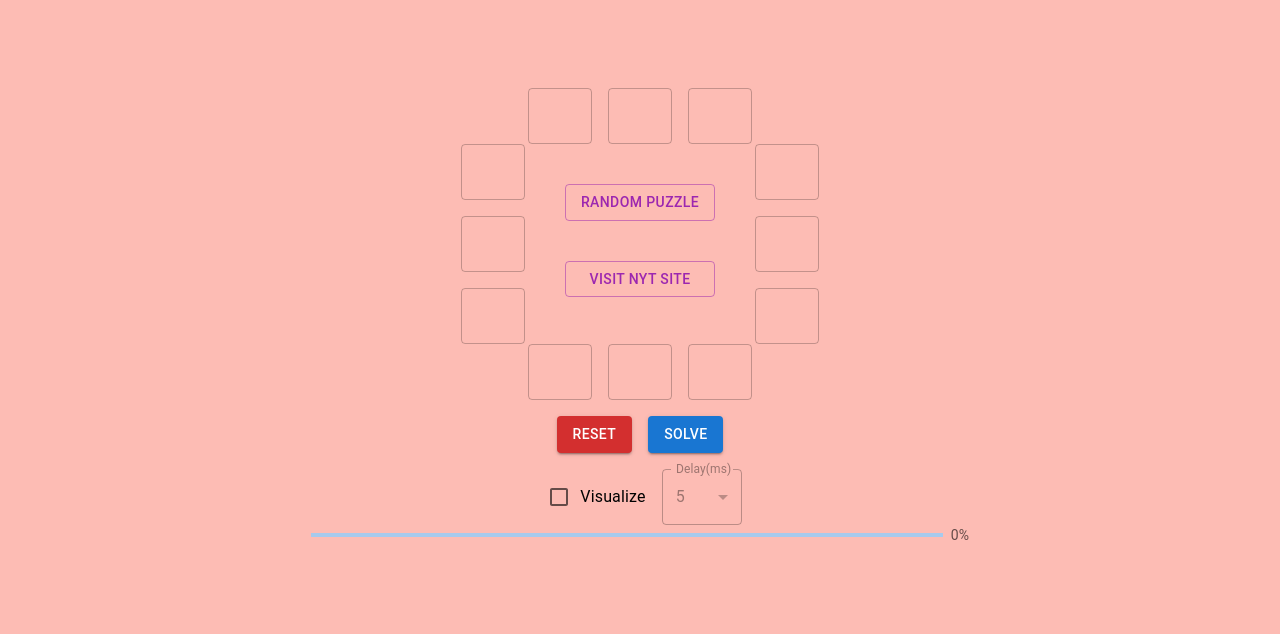
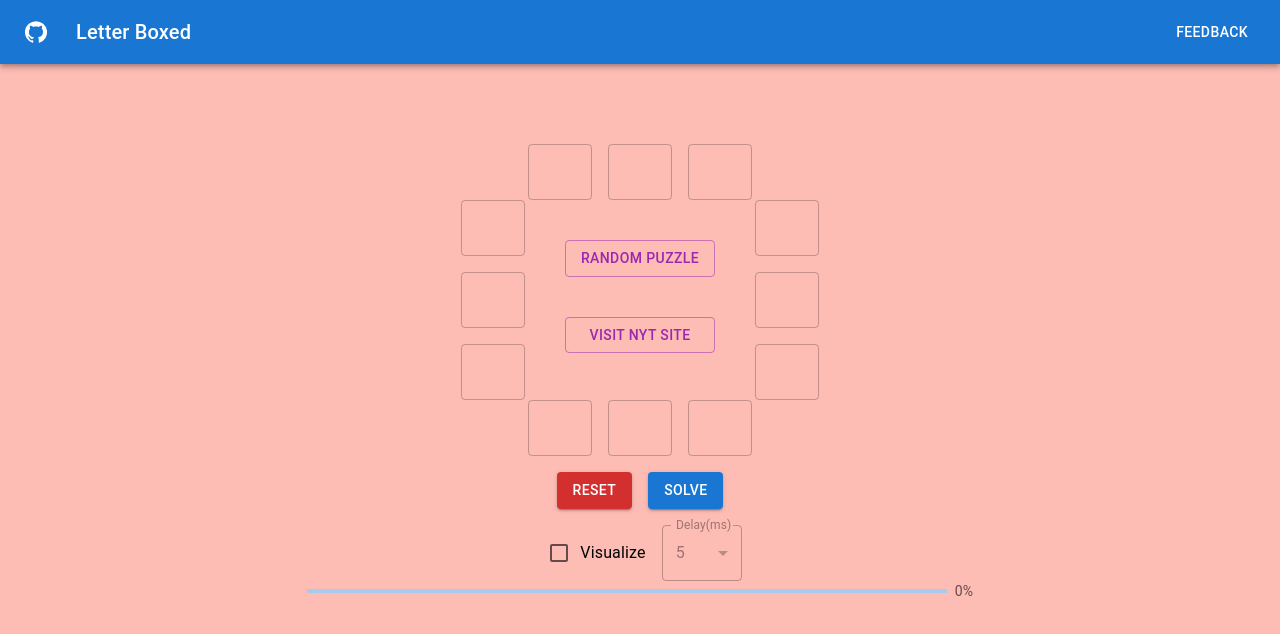
Before and after one commit to aaron-ang/letter-boxed, a React (Create React App) app: page / in a window 1280 px wide. Shown: the top 634 px of the page. Built offline with nearby package versions, Linux system fonts and the light colour scheme.

Commit message:
add app bar

```diff
--- a/package.json
+++ b/package.json
@@ -4,8 +4,7 @@
   "version": "0.1.0",
   "private": true,
   "dependencies": {
-    "@emotion/react": "^11.9.3",
-    "@emotion/styled": "^11.9.3",
+    "@mui/icons-material": "^5.8.4",
     "@mui/lab": "^5.0.0-alpha.87",
     "@mui/material": "^5.8.5",
     "@testing-library/jest-dom": "^5.16.4",
--- a/src/App.tsx
+++ b/src/App.tsx
@@ -1,5 +1,6 @@
-import React, { useRef, useState } from "react";
+import { useRef, useState } from "react";
 import LetterSquare from "./driver/LetterSquare";
+import MyAppBar from "./components/MyAppBar";
 import Box from "@mui/material/Box";
 import Stack from "@mui/material/Stack";
 import Grid from "@mui/material/Grid";
@@ -46,9 +47,9 @@ function App() {
   const [solving, setSolving] = useState(false);
   const [words, setWords] = useState<string[]>([]);
   const [visualize, setVisualize] = useState(false);
-  const [progress, setProgress] = React.useState(0);
-  const [isSuccess, setIsSuccess] = React.useState(true);
-  const [delay, setDelay] = React.useState(5);
+  const [progress, setProgress] = useState(0);
+  const [isSuccess, setIsSuccess] = useState(true);
+  const [delay, setDelay] = useState(5);
   const inputRefs = useRef<Array<HTMLDivElement | null>>([]);
   const [prevInput, setPrevInput] = useState<string[]>([]);
   const [prevProcess, setprevProcess] = useState<string[][]>([]);
@@ -196,6 +197,8 @@ function App() {
   };
 
   return (
+    <>
+      <MyAppBar />
       <Box
         sx={{
           paddingTop: "5em",
@@ -321,7 +324,9 @@ function App() {
         <Stack direction="row" spacing={2}>
           <FormControlLabel
             disabled={solving}
-          control={<Checkbox checked={visualize} onChange={handleVizChange} />}
+            control={
+              <Checkbox checked={visualize} onChange={handleVizChange} />
+            }
             label="Visualize"
           />
           <FormControl sx={{ minWidth: 80 }} disabled={!visualize || solving}>
@@ -348,6 +353,7 @@ function App() {
           <h2>No solution found using up to {LetterSquare.MOST_WORDS} words</h2>
         )}
       </Box>
+    </>
   );
 }
 
--- a/src/components/LinearProgressWithLabel.tsx
+++ b/src/components/LinearProgressWithLabel.tsx
@@ -1,4 +1,3 @@
-import React from "react";
 import LinearProgress, {
   LinearProgressProps,
 } from "@mui/material/LinearProgress";
--- /dev/null
+++ b/src/components/MyAppBar.tsx
@@ -0,0 +1,42 @@
+import AppBar from "@mui/material/AppBar";
+import Box from "@mui/material/Box";
+import Toolbar from "@mui/material/Toolbar";
+import Typography from "@mui/material/Typography";
+import Button from "@mui/material/Button";
+import IconButton from "@mui/material/IconButton";
+import GitHubIcon from "@mui/icons-material/GitHub";
+
+const MyAppBar = () => {
+  return (
+    <Box sx={{ flexGrow: 1 }}>
+      <AppBar position="static">
+        <Toolbar>
+          <IconButton
+            size="large"
+            edge="start"
+            color="inherit"
+            aria-label="menu"
+            sx={{ mr: 2 }}
+            onClick={() =>
+              (window.location.href =
+                "https://github.com/aaron-ang/letter-boxed")
+            }
+          >
+            <GitHubIcon />
+          </IconButton>
+          <Typography variant="h6" component="div" sx={{ flexGrow: 1 }}>
+            Letter Boxed
+          </Typography>
+          <Button
+            color="inherit"
+            onClick={() => window.open("https://forms.gle/fVdX9G4wSNjPkMTA7")}
+          >
+            Feedback
+          </Button>
+        </Toolbar>
+      </AppBar>
+    </Box>
+  );
+};
+
+export default MyAppBar;
--- a/src/components/MyTextField.tsx
+++ b/src/components/MyTextField.tsx
@@ -1,4 +1,3 @@
-import React from "react";
 import { TextField } from "@mui/material";
 
 type TextFieldProps = {
--- a/src/index.css
+++ b/src/index.css
@@ -1,3 +1,4 @@
 body {
-    background-color: #fdbcb4;
+  background-color: #fdbcb4;
+  margin: 0;
 }
```
Also changed, not shown: 1 other file (tests, documents, lock files or other folders). Lines whose indentation alone changed are shown as unchanged.
